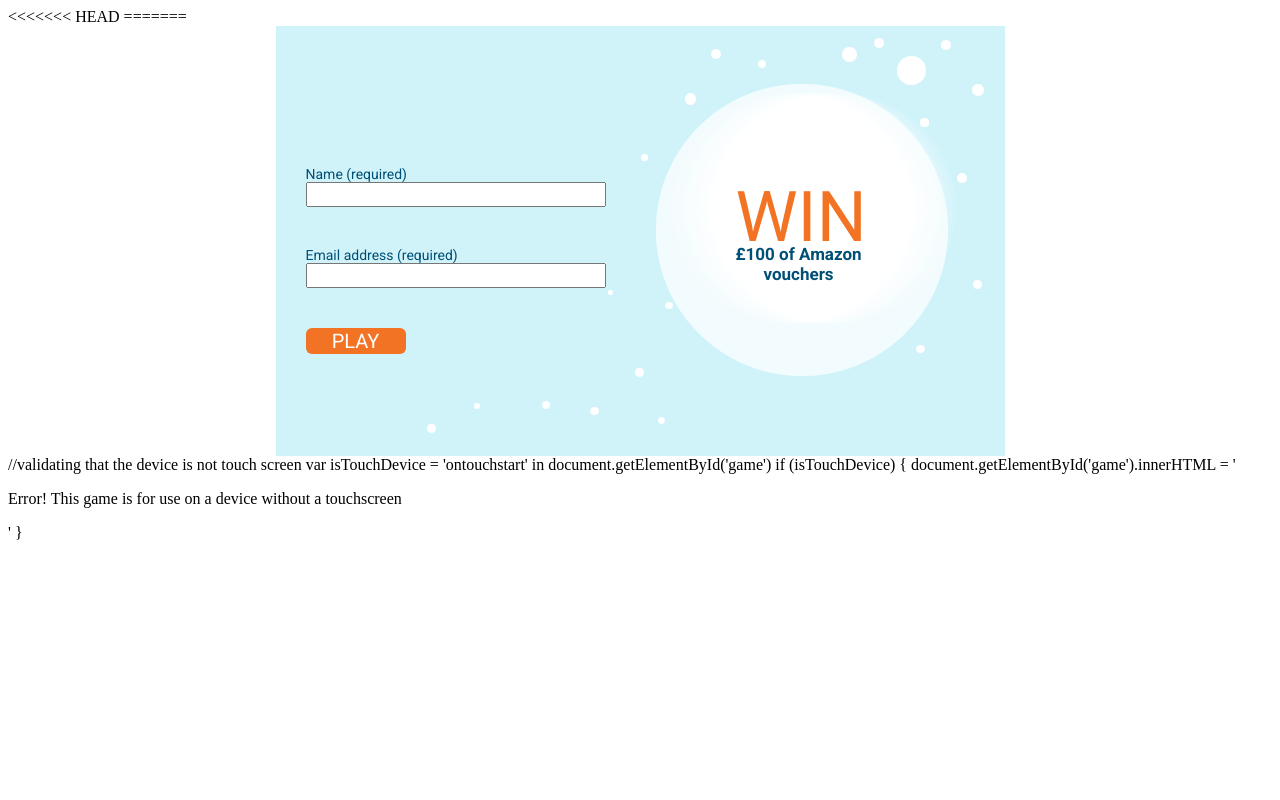
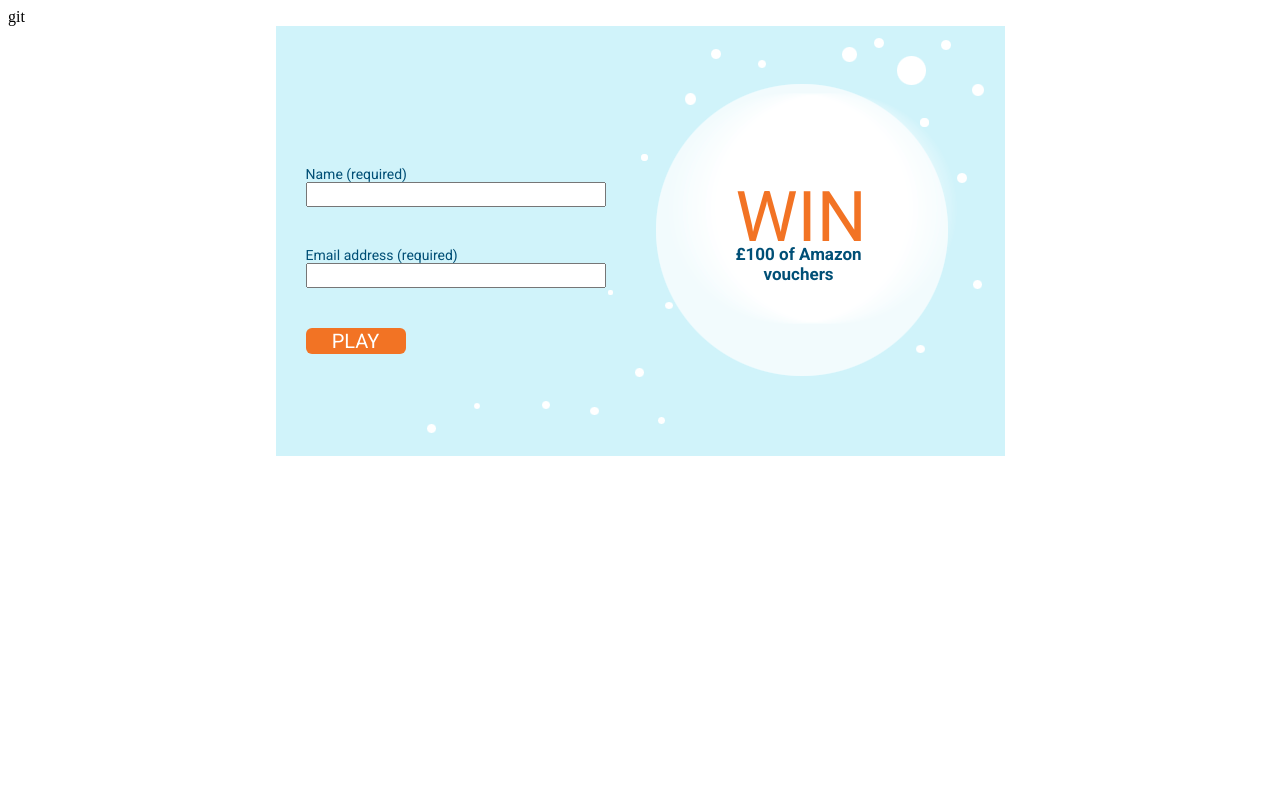
Before and after one commit to iO-Academy/christmasgame2015, a PHP site: page / in a window 1280 px wide. Run offline with PHP 8.4, Linux system fonts and the light colour scheme; some libraries are stand-ins or nearby versions.

Commit message:
I think I might have committed broken tags before idk??

```diff
--- a/index.php
+++ b/index.php
@@ -1,8 +1,5 @@
 <html>
-<<<<<<< HEAD
-    <head>
-=======
- <head>
+    git<head>
         <link href='https://fonts.googleapis.com/css?family=Roboto:400,700' rel='stylesheet' type='text/css'>
         <link type="text/css" href="css/layout.css" rel="stylesheet" media="all">
         <link type="text/css" href="css/splash.css" rel="stylesheet" media="all">
@@ -20,6 +17,7 @@
         <div id="game">
             <?php include("templates/splash.html") ?>
         </div>
+    <script>
         //validating that the device is not touch screen
         var isTouchDevice = 'ontouchstart' in document.getElementById('game')
         if (isTouchDevice) {
```
